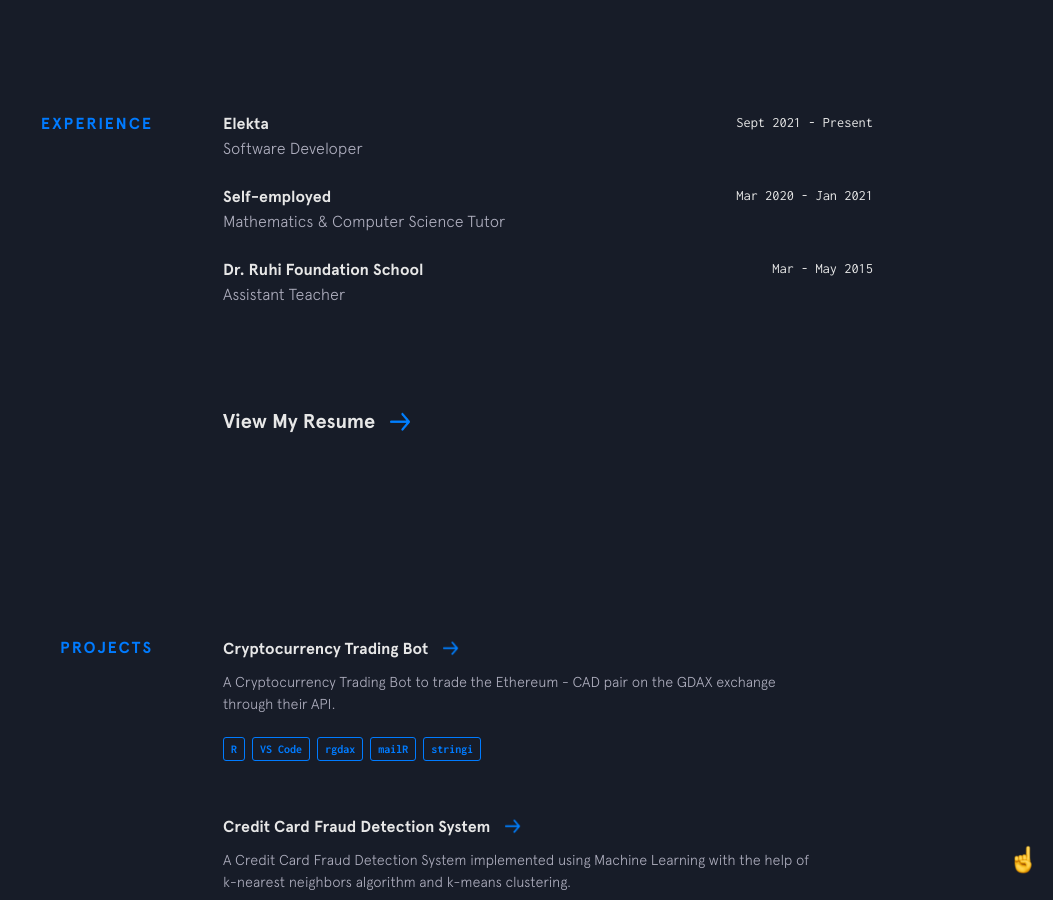
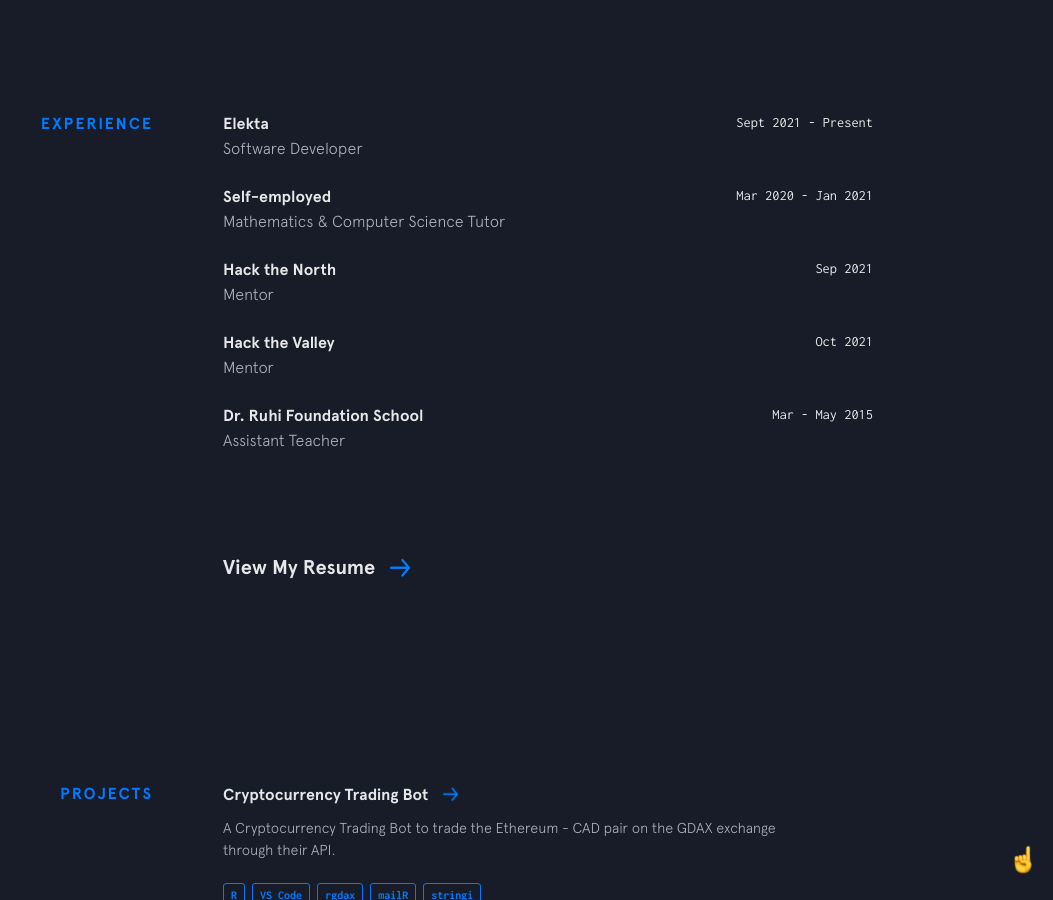
Before and after one commit to rohanxminocha/personal-website-v1, a Jekyll site: the page built from index.html, in a window 1280 px wide and 900 px high, scrolled down 1955 px. Shown: the whole window, without its empty margins (227-1280 px from the left). Built offline with Jekyll 4.4.1, drawn with Linux system fonts in a browser that asks for light colours; nearby versions of some CDN libraries.

Commit message:
Update experience.yml

```diff
--- a/_data/experience.yml
+++ b/_data/experience.yml
@@ -8,6 +8,16 @@
   time: Mar 2020 - Jan 2021
   position: Mathematics & Computer Science Tutor
 
+- company: Hack the North
+  url: https://hackthenorth.com/
+  time : Sep 2021
+  position: Mentor
+
+- company: Hack the Valley
+  url: https://hackthevalley.io/
+  time : Oct 2021
+  position: Mentor
+
 - company: Dr. Ruhi Foundation School
   url: http://www.ruhifoundation.com/
   time: Mar - May 2015
```
